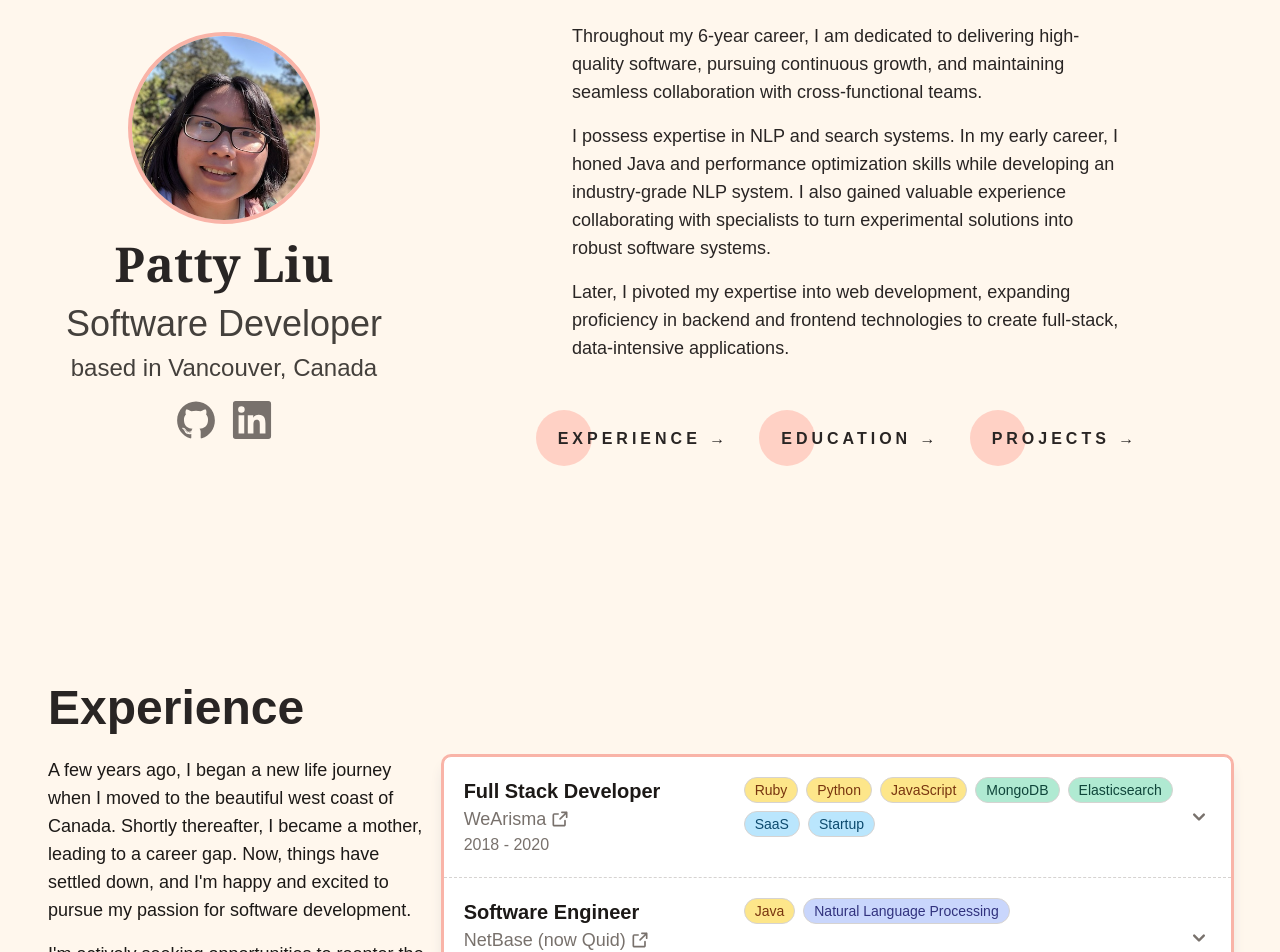
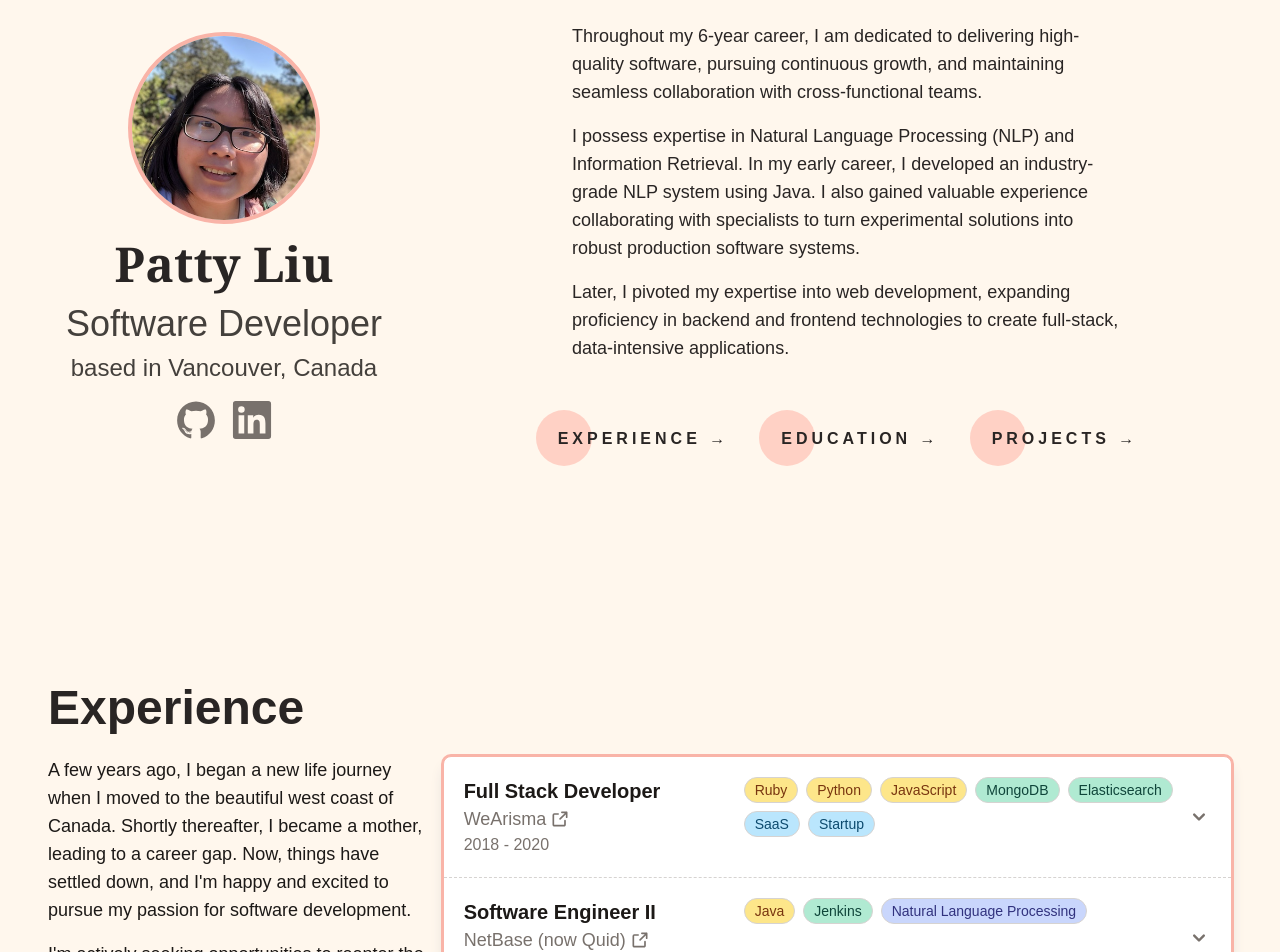
Before and after one commit to ikulan/ikulan.github.io, a React (Vite) app: page / in a window 1280 px wide. Shown: the part 180-1132 px from the top of the page. Built offline with nearby package versions, Linux system fonts and the light colour scheme.

Commit message:
Slightly modify the content

```diff
--- a/src/experience/Experiences.jsx
+++ b/src/experience/Experiences.jsx
@@ -30,11 +30,12 @@ const expObjs = [
   {
     companyName: "NetBase (now Quid)",
     companyUrl: "https://www.quid.com",
-    title: "Software Engineer",
+    title: "Software Engineer II",
     startYear: 2015,
     endYear: 2018,
     skills: [
       { name: "Java", color: "amber" },
+      { name: "Jenkins", color: "lake" },
       { name: "Natural Language Processing", color: "blueviolet" },
     ],
     descriptions: [
--- a/src/landing/Landing.jsx
+++ b/src/landing/Landing.jsx
@@ -45,11 +45,11 @@ function Landing() {
               seamless collaboration with cross-functional teams.
             </p>
             <p>
-              I possess expertise in NLP and search systems. In my early career,
-              I honed Java and performance optimization skills while developing
-              an industry-grade NLP system. I also gained valuable experience
-              collaborating with specialists to turn experimental solutions into
-              robust software systems.
+              I possess expertise in Natural Language Processing (NLP) and
+              Information Retrieval. In my early career, I developed an
+              industry-grade NLP system using Java. I also gained valuable
+              experience collaborating with specialists to turn experimental
+              solutions into robust production software systems.
             </p>
             <p>
               Later, I pivoted my expertise into web development, expanding
```
